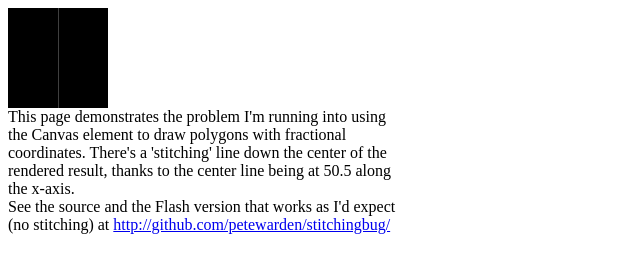
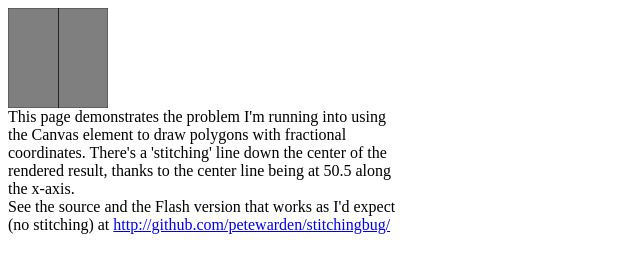
Before and after one commit to petewarden/stitchingbug, a plain HTML site: page index.html in a window 1280 px wide. Shown: the whole page, without its empty margins (0-640 px from the left). Drawn offline with Linux system fonts and the light colour scheme.

Commit message:
Updated code to include alpha/stroke suggestions

```diff
--- a/index.html
+++ b/index.html
@@ -6,7 +6,8 @@ function draw(){
     var canvas = document.getElementById('mycanvas');
     if (canvas.getContext){
         var ctx = canvas.getContext('2d');
-        ctx.fillStyle = 'rgb(0,0,0)';
+        ctx.fillStyle = 'rgba(0,0,0,0.5)';
+        ctx.strokeStyle = 'rgba(0,0,0,0.5)'
 
         ctx.beginPath()
         ctx.moveTo(0, 0);
@@ -15,6 +16,7 @@ function draw(){
         ctx.lineTo(0, 100);
         ctx.closePath();
         ctx.fill();
+        ctx.stroke();
 
         ctx.beginPath()
         ctx.moveTo(50.5, 0);
@@ -23,6 +25,7 @@ function draw(){
         ctx.lineTo(50.5, 100);
         ctx.closePath();
         ctx.fill();
+        ctx.stroke();
     }
 }
 </script>
```
